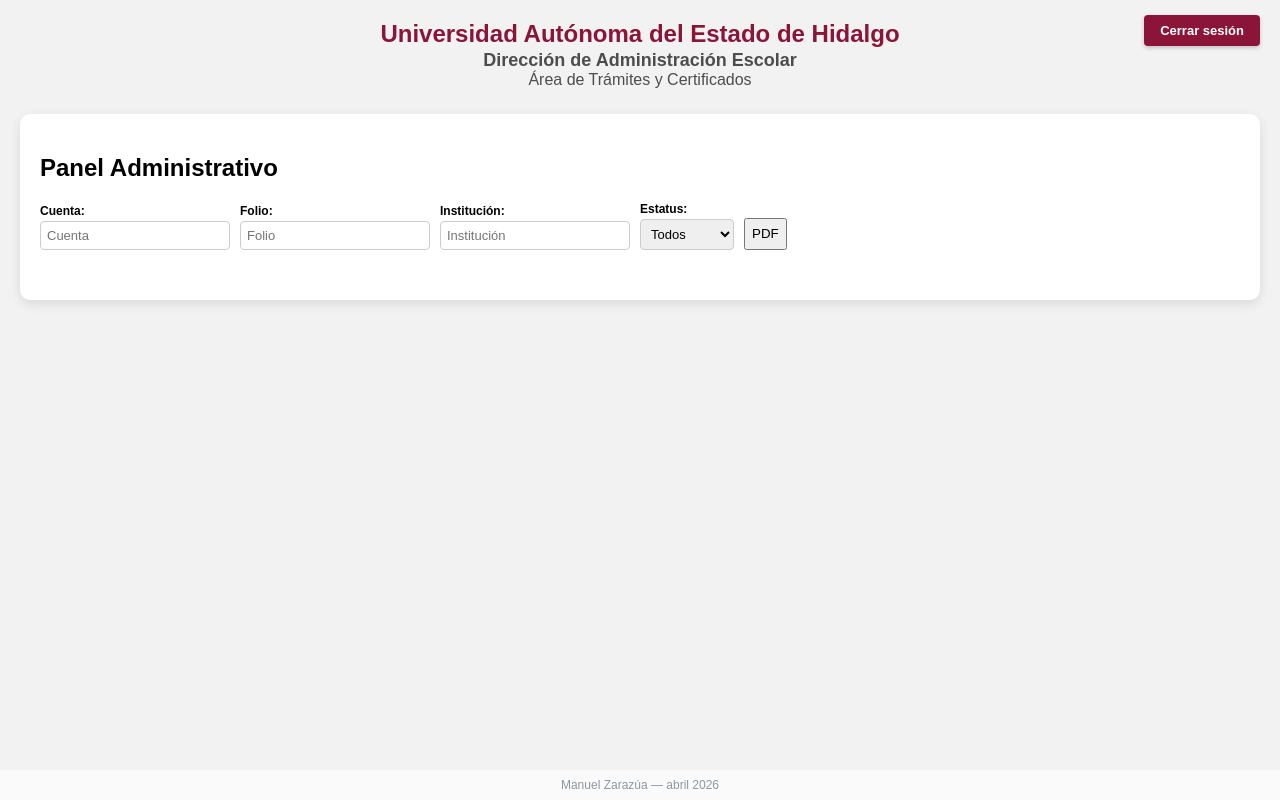
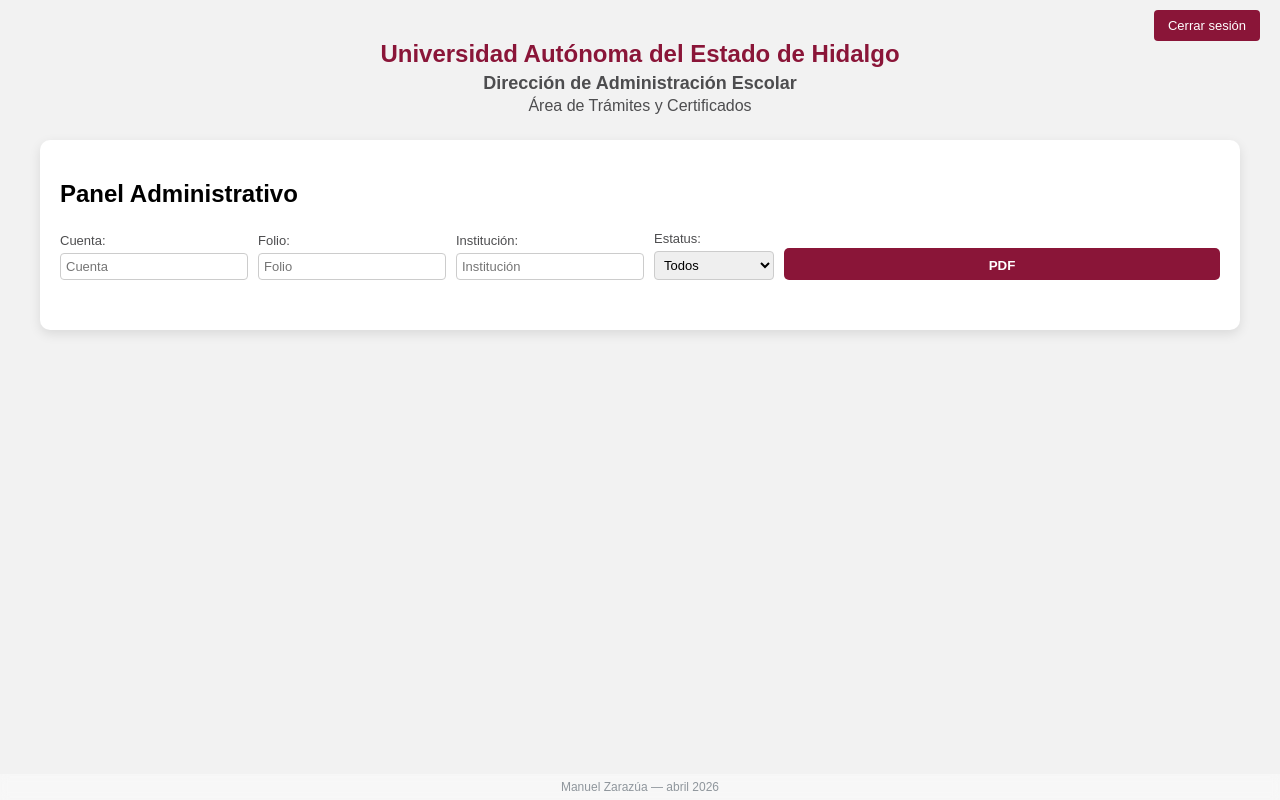
Before and after one commit to zarazuavargasjm-crypto/portal_reportes, a Flask app: template templates/admin.html in a window 1280 px wide. Run offline with Flask 3, Linux system fonts and the light colour scheme; the template is opened without the code that fills it, so the values that code supplies are empty.

Commit message:
Update style.css

```diff
--- a/static/style.css
+++ b/static/style.css
@@ -1,12 +1,11 @@
 body {
     font-family: Arial, sans-serif;
     background: #F2F2F2;
-    padding: 20px;
+    padding: 40px;
     margin: 0;
-    box-sizing: border-box;
 }
 
-/* Encabezado institucional */
+/* Encabezado institucional original */
 .header-uaeh {
     text-align: center;
     margin-bottom: 25px;
@@ -14,55 +13,89 @@ body {
 }
 
 .header-uaeh h1 { margin: 0; font-size: 24px; color: #8A1538; font-weight: bold; }
-.header-uaeh h2 { margin: 2px 0 0 0; font-size: 18px; font-weight: 600; }
-.header-uaeh h3 { margin: 0; font-size: 16px; font-weight: 500; }
+.header-uaeh h2 { margin: 5px 0 0 0; font-size: 18px; font-weight: 600; }
+.header-uaeh h3 { margin: 3px 0 0 0; font-size: 16px; font-weight: 500; }
 
-/* Botón cerrar sesión original */
-.top-right { position: fixed; top: 15px; right: 20px; z-index: 10000; }
+/* Botón cerrar sesión (Superior derecha como botón) */
+.top-right {
+    position: fixed;
+    top: 10px;
+    right: 20px;
+    z-index: 10000;
+}
+
 .btn-logout {
     background: #8A1538;
-    color: white !important;
+    color: #fff !important;
+    border: none;
+    padding: 8px 14px;
+    border-radius: 4px;
     text-decoration: none;
-    padding: 8px 16px;
-    border-radius: 4px;
-    font-weight: 600;
     font-size: 13px;
+    cursor: pointer;
     display: inline-block;
-    box-shadow: 0 2px 4px rgba(0,0,0,0.2);
 }
 
-/* Filtros en una sola fila */
-.filters {
-    margin-bottom: 15px;
-    display: flex;
-    flex-direction: row; /* Fuerza una sola fila */
-    flex-wrap: nowrap;   /* Evita que se bajen los elementos */
-    gap: 10px;
-    align-items: flex-end;
-    overflow-x: auto;    /* Si son muchos filtros, permite deslizarlos */
-    padding-bottom: 5px;
+/* Contenedor login original */
+.login-container {
+    max-width: 400px;
+    margin: 0 auto;
+    background: white;
+    padding: 25px;
+    border-radius: 10px;
+    box-shadow: 0 4px 12px rgba(0,0,0,0.1);
 }
 
+label { display: block; margin-top: 15px; color: #4D4D4F; }
+input, select { width: 100%; padding: 8px; margin-top: 5px; border-radius: 4px; border: 1px solid #ccc; box-sizing: border-box; }
+
+button {
+    margin-top: 20px;
+    width: 100%;
+    padding: 10px;
+    background: #8A1538;
+    color: white;
+    border: none;
+    border-radius: 5px;
+    font-weight: 600;
+    cursor: pointer;
+}
+
+/* Tablas y filtros en una fila */
+.table-container { max-width: 100%; background: white; padding: 20px; border-radius: 10px; box-shadow: 0 4px 12px rgba(0,0,0,0.1); margin-bottom: 60px; }
+.filters { margin-bottom: 15px; display: flex; gap: 10px; flex-wrap: nowrap; align-items: flex-end; overflow-x: auto; }
 .filters div { flex: 0 0 auto; }
-.filters label { display: block; font-size: 12px; margin-bottom: 3px; font-weight: bold; }
-.filters input, .filters select { padding: 6px; border-radius: 4px; border: 1px solid #ccc; font-size: 13px; }
+.filters label { margin-top: 0; font-size: 13px; }
+.filters input, .filters select { padding: 5px; font-size: 13px; width: auto; min-width: 120px; }
 
-/* Tablas */
-.table-container { background: white; padding: 20px; border-radius: 10px; box-shadow: 0 4px 12px rgba(0,0,0,0.1); }
-table { width: 100%; border-collapse: collapse; margin-top: 10px; font-size: 14px; }
-th, td { border: 1px solid #ddd; padding: 10px; text-align: left; }
-th { background: #8A1538; color: white; cursor: pointer; position: relative; }
-th:hover { background: #6b0f2b; }
+table { width: 100%; border-collapse: collapse; margin-top: 15px; font-size: 14px; }
+th, td { border: 1px solid #ddd; padding: 8px; }
+th { background: #8A1538; color: white; text-align: left; cursor: pointer; }
 
+/* Estatus entregado en verde */
 .tr-entregado { background-color: #e6f4ea !important; }
 
-/* Footer */
+/* Footer original */
 .footer-firma {
-    position: fixed; bottom: 0; left: 0; width: 100%; text-align: center;
-    font-size: 12px; color: rgba(108, 117, 125, 0.75); padding: 8px 0;
-    background: rgba(255, 255, 255, 0.6); backdrop-filter: blur(4px); z-index: 9999;
+    position: fixed;
+    bottom: 0;
+    left: 0;
+    width: 100%;
+    text-align: center;
+    font-size: 12px;
+    color: rgba(108, 117, 125, 0.75);
+    padding: 6px 0;
+    background: rgba(255, 255, 255, 0.4);
+    backdrop-filter: blur(4px);
+    z-index: 9999;
 }
 
-@media (max-width: 800px) {
-    .filters { flex-wrap: wrap; } /* Solo en pantallas muy chicas se dividen */
+/* Loader y Spinner */
+.loader-overlay { position: fixed; top: 0; left: 0; width: 100%; height: 100%; background: rgba(255, 255, 255, 0.85); display: flex; flex-direction: column; justify-content: center; align-items: center; z-index: 9999; }
+.spinner { border: 6px solid #ddd; border-top: 6px solid #8A1538; border-radius: 50%; width: 55px; height: 55px; animation: spin 1s linear infinite; }
+@keyframes spin { 0% { transform: rotate(0deg); } 100% { transform: rotate(360deg); } }
+
+@media (max-width: 600px) {
+    body { padding: 10px; }
+    .filters { flex-wrap: wrap; }
 }
```
